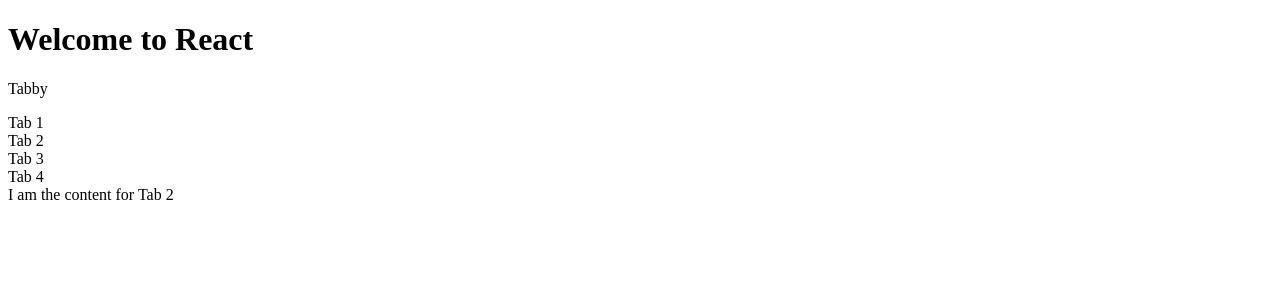
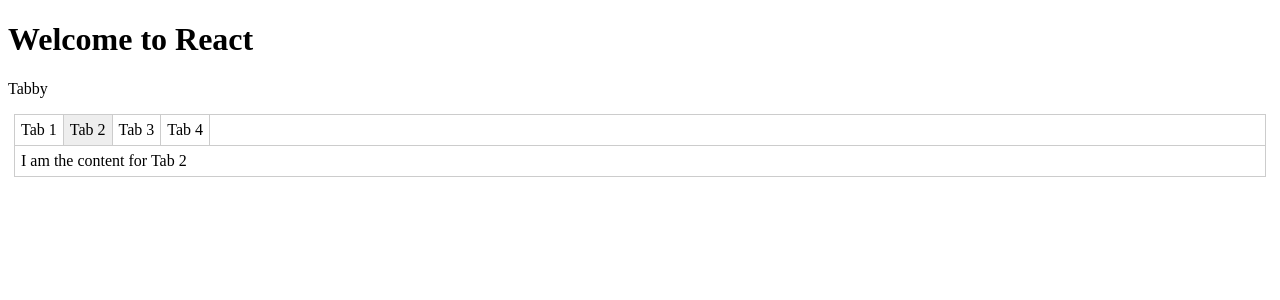
Before and after one commit to aikidesign/react-tabby-style, a React (Create React App) app: page / in a window 1280 px wide. Shown: the top 300 px of the page. Built offline with nearby package versions, Linux system fonts and the light colour scheme.

Commit message:
temp styling

```diff
--- a/src/components/Tabs.js
+++ b/src/components/Tabs.js
@@ -36,22 +36,58 @@ export const TabBar = props => {
             onSelect: () => onSelectTab(index)
           });
         });
-        return <div className="tabBar">{children}</div>;
+        return (
+          <div
+            style={{
+              display: "flex",
+              margin: "0 6px",
+              border: "1px solid #ccc"
+            }}
+            className="tabBar"
+          >
+            {children}
+          </div>
+        );
       }}
     </TabsContext.Consumer>
   );
 };
 
 export const Tab = props => {
-  const { onSelect, isDisabled } = props;
-  return <div onClick={isDisabled ? null : onSelect}>{props.children}</div>;
+  const { isActive, onSelect, isDisabled } = props;
+  return (
+    <div
+      style={{
+        padding: 6,
+        margin: 0,
+        borderRight: "1px solid #ccc",
+        backgroundColor: isActive ? "#eee" : "#fff"
+      }}
+      onClick={isDisabled ? null : onSelect}
+    >
+      {props.children}
+    </div>
+  );
 };
 
 export const TabContent = props => {
   return (
     <TabsContext.Consumer>
       {({ activeIndex }) => {
-        return <div className="tabContent">{props.children[activeIndex]}</div>;
+        return (
+          <div
+            style={{
+              padding: 6,
+              margin: "0 6px",
+              borderRight: "1px solid #ccc",
+              borderBottom: "1px solid #ccc",
+              borderLeft: "1px solid #ccc"
+            }}
+            className="tabContent"
+          >
+            {props.children[activeIndex]}
+          </div>
+        );
       }}
     </TabsContext.Consumer>
   );
```
